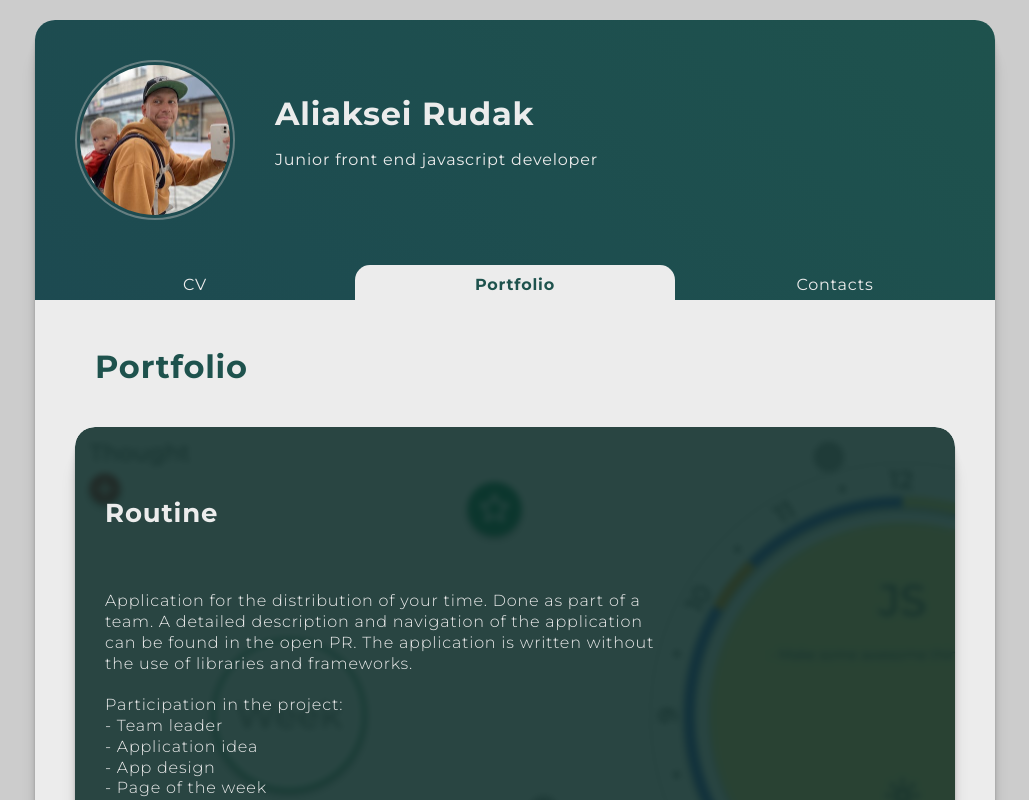
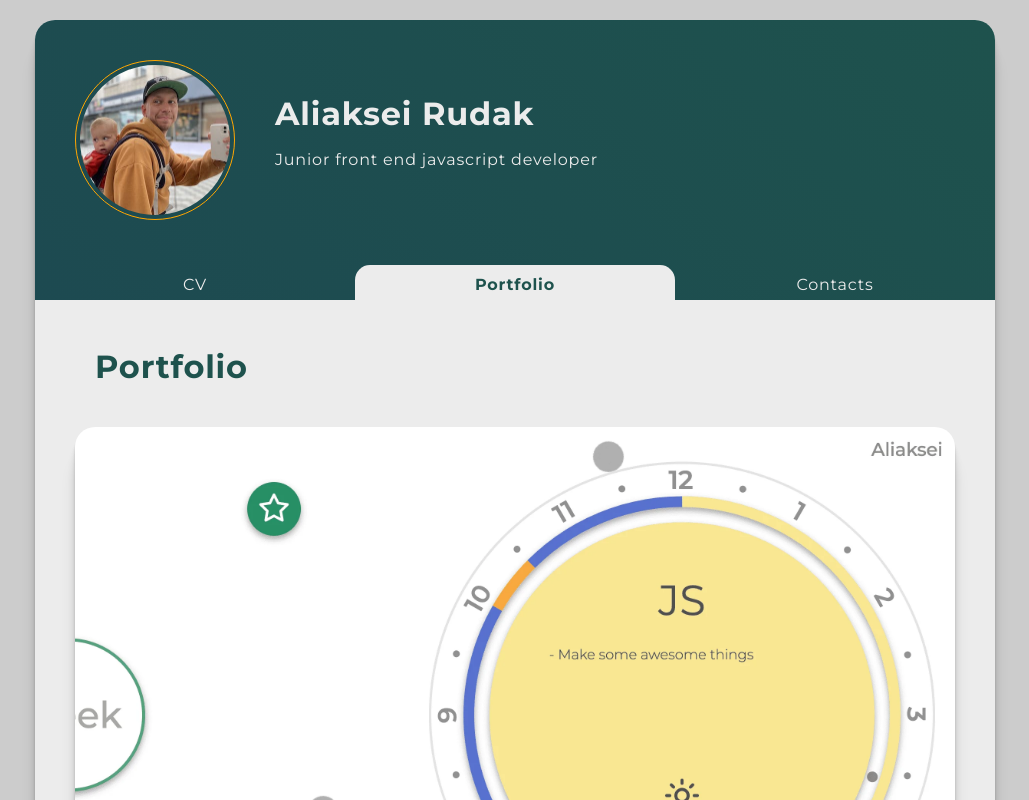
Before and after one commit to lexarudak/cv, a website built with webpack: page src/index.html in a window 1280 px wide. Both pictures are taken after a click on the element "Portfolio". Shown: the top 800 px of the page, without its empty margins (125-1154 px from the left). Built offline with nearby package versions, Linux system fonts and the light colour scheme.

Commit message:
feat: change portfolio design

```diff
--- a/src/projects.json
+++ b/src/projects.json
@@ -2,6 +2,7 @@
   "projects": [
     {
       "photo": "url('./assets/project_photos/routine.webp')",
+      "bgPosition": "right",
       "title": "Routine",
       "description": "Application for the distribution of your time. Done as part of a team. A detailed description and navigation of the application can be found in the open PR. The application is written without the use of libraries and frameworks. \n\nParticipation in the project:\n - Team leader\n - Application idea\n - App design\n - Page of the week\n - Page of the day\n - Registration page\n - plan creating popup",
       "repo": "https://github.com/lexarudak/routine/pull/64",
@@ -10,6 +11,7 @@
     },
     {
       "photo": "url('./assets/project_photos/online_store.webp')",
+      "bgPosition": "left",
       "title": "Online Store",
       "description": "Online store application. Done as part of a team without the use of frameworks and libraries. \n\nParticipation in the project:\n -Team leader\n- Routing\n- Product page\n- Cart Page\n- Purchase checkout popup\n- Responsive design",
       "repo": "https://github.com/lexarudak/online-store/pull/28",
@@ -18,6 +20,7 @@
     },
     {
       "photo": "url('./assets/project_photos/songbird.webp')",
+      "bgPosition": "center",
       "title": "Songbird",
       "description": "The app is a quiz. It is necessary to guess the bird by its singing. For each incorrect answer, the number of points for a correct answer decreases by 1. You can read more about the rules in the task.\n\nApplication features:\n- Work with many custom audio players\n- Generation of answer cards\n- Responsive design\n- Unique design",
       "repo": "https://github.com/lexarudak/songbird/tree/develop",
@@ -26,6 +29,7 @@
     },
     {
       "photo": "url('./assets/project_photos/gem_puzzle.webp')",
+      "bgPosition": "center",
       "title": "Gem puzzle",
       "description": "15 puzzle game. My first application where an empty html file is filled with js.\n\nApplication features:\n- Tiles movement animation\n- Move tiles with click and drag and drop\n- Keeping statistics of winners\n- Only solvable tasks are allowed",
       "repo": "https://github.com/lexarudak/gem-puzzle/tree/develop",
@@ -34,6 +38,7 @@
     },
     {
       "photo": "url('./assets/project_photos/online_zoo.webp')",
+      "bgPosition": "center",
       "title": "Online zoo",
       "description": "Layout of two pages of the site according to the finished layout in Figma. The work was checked using pixel perfect on 4 screen sizes. Responsive design tested on screen sizes between breakpoints.\n\nApplication features:\n- Carousel on homepage\n- Slider with comments on the main page\n- Clicking on a comment opens a popup with it\n- Selecting the donation amount on the 'Donate' page\n- Responsive design",
       "repo": "https://github.com/lexarudak/online-zoo/tree/develop",
@@ -42,6 +47,7 @@
     },
     {
       "photo": "url('./assets/project_photos/eldritch.webp')",
+      "bgPosition": "center",
       "title": "Eldritch Horror Codejam",
       "description": "helper for Eldritch Horror game. The application shuffles the deck according to the selected character and difficulty level.\n\nApplication features:\n- Deck mixing algorithm\n- Animation of flipping cards\n- Unique design",
       "repo": "https://github.com/lexarudak/codejam-eldritch/tree/solve",
@@ -50,6 +56,7 @@
     },
     {
       "photo": "url('./assets/project_photos/momentum.webp')",
+      "bgPosition": "center",
       "title": "Momentum",
       "description": "An analogue of the extension of the same name for Google Chrome. In the application settings, you can change the source of photos. Some of them may be blocked in your region.\n\nApplication features:\n- Custom player\n- Weather widget\n- clock widget\n- Ability to hide widgets\n-ToDo list\n- Widget with quotes\n- Set screensavers from 3 sources",
       "repo": "https://github.com/lexarudak/momentum_for_chrome",
@@ -58,6 +65,7 @@
     },
     {
       "photo": "url('./assets/project_photos/travel.webp')",
+      "bgPosition": "left",
       "title": "Travel",
       "description": "My first application. Layout of the page according to the finished layout in Figma.\n\nApplication features:\n- Carousel\n- Login popup\n- Burger menu\n- Responsive design",
       "repo": "https://github.com/lexarudak/travel_my",
--- a/src/style/abstracts/_variables.scss
+++ b/src/style/abstracts/_variables.scss
@@ -12,7 +12,7 @@ $light-color: #1d4a51;
 
 $dark-color: #1e524d;
 
-$dark-color-trans: #092926dd;
+$dark-color-trans: #092926ea;
 
 $font-medium: #383838;
 
--- a/src/style/components/_project_card.scss
+++ b/src/style/components/_project_card.scss
@@ -4,48 +4,90 @@
   box-shadow: $shadow;
   border-radius: 20px;
   overflow: hidden;
-  background-position: top left;
+  background-position: center;
   background-size: cover;
+  min-height: 600px;
+
+  &__info {
+    border-radius: 0px;
+    width: 100%;
+    padding: 70px 30px 30px;
+    color: $cv-bg;
+    cursor: pointer;
+    transition: .4s;
+    transform: translateY(85%);
+    background-color: $cv-bg;
+    display: flex;
+    flex-direction: column;
+  }
 
   &__title {
     font-size: 26px;
+    color: $dark-color;
+    transform: translateY(-40px);
+    transition: .4s;
   }
 
   &__text {
     margin: 60px 0;
     font-weight: 300;
     width: 70%;
+    opacity: 0;
+    visibility: hidden;
+    transition: .4s;
   }
 
   &__link-list {
+    margin: auto 0 0;
     display: flex;
     flex-direction: column;
   }
 
   &__link:active,
-  &__link:hover,
   &__link {
     text-decoration: none;
     color: $cv-bg;
     font-weight: bold;
     margin-top: 5px;
     margin-left: 10px;
+    transition: .2s;
+    width: 0px;
+  }
+
+  &__link:hover {
+    text-decoration: none;
+    color: orange;
   }
 
 
   // &__img {
-  //   width: 50%;
-  //   background-size: contain;
-  //   background-position: top center;
-  //   background-repeat: no-repeat;
+  //   position: absolute;
+  //   bottom: -50px;
+  //   left: 0;
+  //   width: 100%;
+  //   height: 50px;
+  //   // background-size: contain;
+  //   // background-position: top center;
+  //   // background-repeat: no-repeat;
   // }
 
-  &__info {
-    width: 100%;
-    padding: 70px 30px 30px;
-    background-color: $dark-color-trans;
-    border-radius: 20px;
-    backdrop-filter: blur(3px);
-    color: $cv-bg;
+  &:hover {
+    .project-card__info {
+      background-color: $dark-color-trans;
+      transform: translate(0px);
+      visibility: visible;
+      backdrop-filter: blur(4px);
+      border-radius: 20px;
+    }
+
+    .project-card__text {
+      opacity: 1;
+      visibility: visible;
+    }
+
+    .project-card__title {
+      color: orange;
+      transform: translate(0);
+    }
   }
 }
--- a/src/style/layout/_body.scss
+++ b/src/style/layout/_body.scss
@@ -3,6 +3,8 @@
   display: flex;
   width: 100%;
   justify-content: center;
+  min-height: 100%;
+  transition: .4s;
 
   &__container {
     overflow: hidden;
--- a/src/style/layout/_header.scss
+++ b/src/style/layout/_header.scss
@@ -16,7 +16,7 @@
     width: 160px;
     height: 160px;
     border-radius: 100%;
-    border: 2px solid rgba(187, 187, 187, 0.458);
+    border: 1px solid rgb(255, 166, 0);
     display: flex;
     align-items: center;
     justify-content: center;
--- a/src/ts/base/types.ts
+++ b/src/ts/base/types.ts
@@ -1,5 +1,6 @@
 export type ProjectInfo = {
   photo: string;
+  bgPosition: string;
   title: string;
   description: string;
   repo: string;
--- a/src/ts/components/projectCard.ts
+++ b/src/ts/components/projectCard.ts
@@ -13,6 +13,7 @@ class ProjectCard {
     const card = document.createElement('div');
     card.classList.add(ClassList.projectCard);
     card.style.backgroundImage = this.projectInfo.photo;
+    card.style.backgroundPosition = this.projectInfo.bgPosition;
     return card;
   }
 
```
